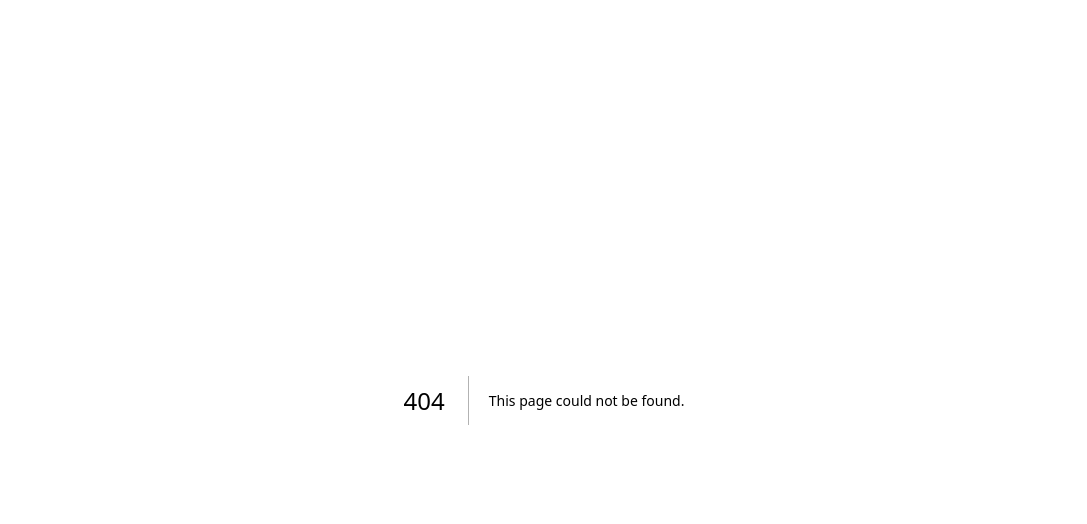
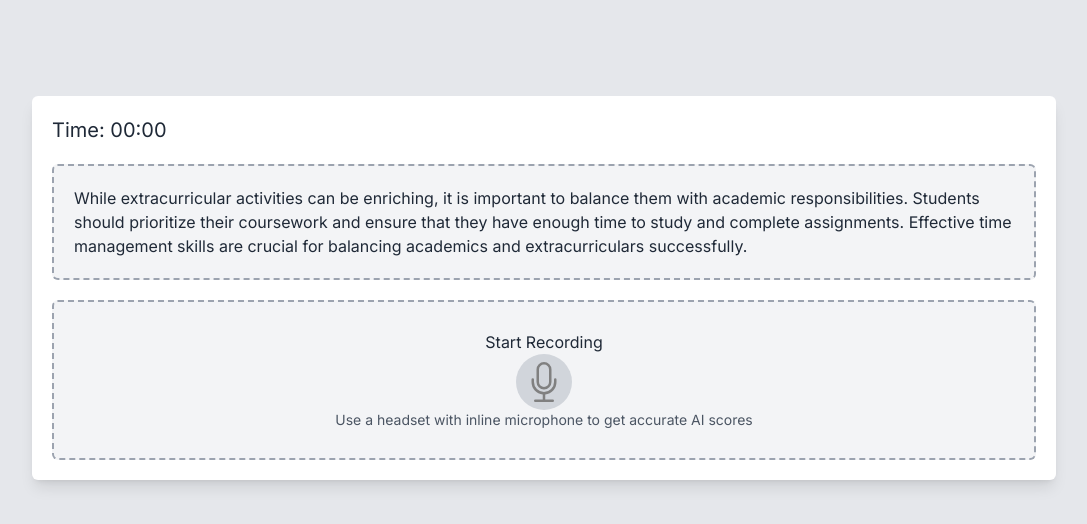
Before and after one commit to TeamFab2023/mtm, a Next.js app: page /speak-aloud in a window 1280 px wide. Before the commit this address had no page. Shown: the top 524 px of the page, without its empty margins (96-1183 px from the left). Built offline with nearby package versions, Linux system fonts and the light colour scheme; no server answers.

Commit message:
Speak aloud (#7)
* completed the task just some changes required

* required changes done

* removed the comments

* completed the spead aloud task

* completed the spead aloud functionality

---------

Co-authored-by: RAO FAHAD <raofahad046@gmail.com>

```diff
--- a/package.json
+++ b/package.json
@@ -21,6 +21,7 @@
     "postcss": "8.4.30",
     "react": "18.2.0",
     "react-dom": "18.2.0",
+    "react-icons": "^4.11.0",
     "tailwindcss": "3.3.3",
     "typescript": "5.2.2"
   }
--- /dev/null
+++ b/src/app/speak-aloud/page.tsx
@@ -0,0 +1,113 @@
+"use client";
+
+import React, { useState, useEffect } from "react";
+import { BsMic } from "react-icons/bs";
+
+const VoiceRecorderUI = () => {
+  const [isRecording, setIsRecording] = useState<any>(false);
+  const [audioUrl, setAudioUrl] = useState<any>(null);
+  const [mediaRecorder, setMediaRecorder] = useState<any>(null);
+  const [timer, setTimer] = useState<any>(0);
+  const [intervalId, setIntervalId] = useState<any>(null);
+  const [micAccessDenied, setMicAccessDenied] = useState(false);
+  console.log("media recorder", mediaRecorder);
+
+  useEffect(() => {
+    navigator.mediaDevices
+      .getUserMedia({ audio: true })
+      .then((stream) => {
+        const recorder = new MediaRecorder(stream);
+        setMediaRecorder(recorder);
+        setMicAccessDenied(false);
+
+        recorder.ondataavailable = (event) => {
+          if (event.data.size > 0) {
+            setAudioUrl(URL.createObjectURL(new Blob([event.data], { type: "audio/wav" })));
+          }
+        };
+      })
+      .catch((error) => {
+        console.error("Error accessing microphone:", error);
+        setMicAccessDenied(true);
+      });
+
+    return () => {
+      clearInterval(intervalId);
+    };
+  }, [micAccessDenied]);
+
+  const toggleRecording = () => {
+    if (mediaRecorder) {
+      if (isRecording) {
+        mediaRecorder.stop();
+        clearInterval(intervalId);
+        setIntervalId(null);
+      } else {
+        setAudioUrl(null);
+        setTimer(0);
+        mediaRecorder.start();
+        const id = setInterval(() => {
+          setTimer((prev: any) => prev + 1);
+        }, 1000);
+        setIntervalId(id);
+      }
+      setIsRecording(!isRecording);
+    }
+  };
+
+  const formatTime = (totalSeconds: any) => {
+    const minutes = Math.floor(totalSeconds / 60);
+    const seconds = totalSeconds % 60;
+    return `${minutes.toString().padStart(2, "0")}:${seconds.toString().padStart(2, "0")}`;
+  };
+
+  return (
+    <div className="flex justify-center items-start pt-24 bg-gray-200 min-h-screen">
+      <div className="p-5 w-4/5 bg-white shadow-lg rounded-md">
+        <div className="text-gray-800 mb-5 text-xl">Time: {formatTime(timer)}</div>
+        <div className="border-dashed border-2 border-gray-400 p-5 rounded-md mb-5 bg-gray-100 text-gray-800">
+          While extracurricular activities can be enriching, it is important to balance them with
+          academic responsibilities. Students should prioritize their coursework and ensure that
+          they have enough time to study and complete assignments. Effective time management skills
+          are crucial for balancing academics and extracurriculars successfully.{" "}
+        </div>{" "}
+        {/* <div className="flex flex-col justify-center items-center mt-5 border-dashed border-2 border-gray-400 h-40 rounded-md bg-gray-100 text-gray-800">
+          <p> {isRecording ? "Stop Recording" : "Start Recording"}</p>{" "}
+          <button onClick={toggleRecording} className="bg-gray-300 p-2 rounded-full cursor-pointer">
+            <BsMic size={40} color={isRecording ? "red" : "gray"} />{" "}
+          </button>{" "}
+          <div className="text-gray-600 text-sm ">
+            Use a headset with inline microphone to get accurate AI scores{" "}
+          </div>{" "}
+        </div> */}
+        {micAccessDenied ? (
+          // Show this red box if microphone access is denied
+          <div className="flex flex-col justify-center items-center mt-5 h-40 rounded-md bg-red-800 text-white">
+            <p>Microphone access denied</p>
+          </div>
+        ) : (
+          // Otherwise, show the normal recording interface
+          <div className="flex flex-col justify-center items-center mt-5 border-dashed border-2 border-gray-400 h-40 rounded-md bg-gray-100 text-gray-800">
+            <p>{isRecording ? "Stop Recording" : "Start Recording"}</p>
+            <button
+              onClick={toggleRecording}
+              className="bg-gray-300 p-2 rounded-full cursor-pointer"
+            >
+              <BsMic size={40} color={isRecording ? "red" : "gray"} />
+            </button>
+            <div className="text-gray-600 text-sm">
+              Use a headset with inline microphone to get accurate AI scores
+            </div>
+          </div>
+        )}
+        {audioUrl && (
+          <div className="mt-4">
+            <audio controls src={audioUrl}></audio>
+          </div>
+        )}
+      </div>
+    </div>
+  );
+};
+
+export default VoiceRecorderUI;
```
Also changed, not shown: 1 other file (tests, documents, lock files or other folders).
